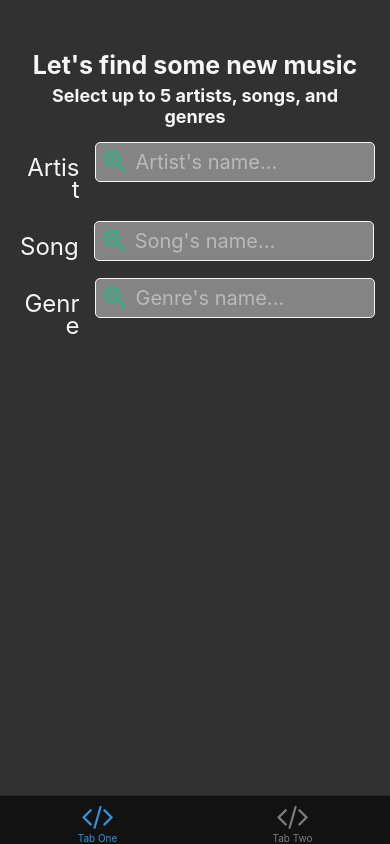
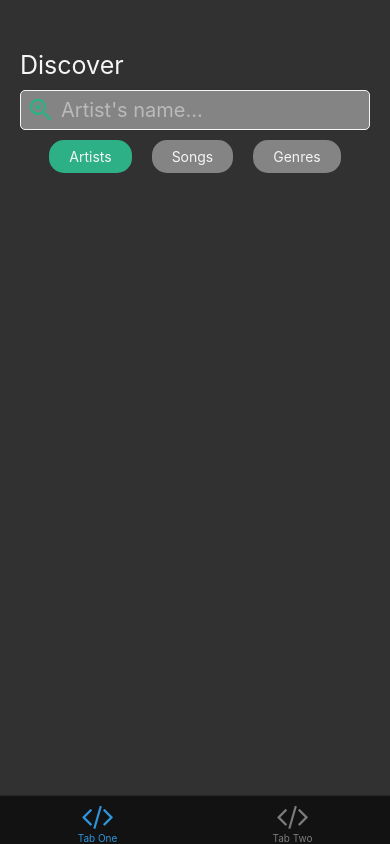
Before and after one commit to rlomeli158/DiscoveryForSpotify, a React Native app: screen /TabOne in a window 390 px wide. Built offline with nearby package versions, Linux system fonts and the light colour scheme; what expo-linking would draw is missing.

Commit message:
Clean up search UI

```diff
--- a/components/SearchField.jsx
+++ b/components/SearchField.jsx
@@ -1,25 +1,22 @@
 import { MaterialIcons } from "@expo/vector-icons";
-import { ScrollView, StyleSheet, TextInput } from "react-native";
+import { Pressable, StyleSheet, TextInput } from "react-native";
 import { Text, View } from "./Themed";
 import CustomColors from "../constants/Colors";
 import { useState } from "react";
 import SearchResult from "./SearchResults";
 
 const token =
-  "BQA4zrVQ0Pq8EdhRFBtiqhI8_4XJAOZvF53_IZGf5MU5xhI0iriCDs8pN4WMC5RMsp3K-DJBFaobVBjgK9s7D8dUHM0Z0VpYRBCi5NJvY9VZ5Quka7hndxxxZV8ZEQnSMVrbtN5FCDE3YA";
+  "BQB-0OjyVLvYxweKf2UkvjwS6z292wwYz3151neexEAfbqRKDPRYz0ShJvh435XWo_zqNDIBPYOw-sdb8EKU_tszBfKIw8M3OXnptSz5zGsZdzVAaee5LP-QmFNQaN8vBBLLqwyjqeAUEg";
 
-export default function SearchField({
-  title,
-  onFocus = () => {},
-  error,
-  ...props
-}) {
+export default function SearchField({ onFocus = () => {}, error }) {
   const [isFocused, setIsFocused] = useState(false);
-  const [artistData, setArtistData] = useState();
+  const [artistData, setArtistData] = useState([]);
+  const [searchFilter, setSearchFilter] = useState("Artists");
+  const [showFilters, setShowFilters] = useState(true);
+
   return (
     <View>
       <View style={styles.input}>
-        <Text style={styles.fieldName}>{title}</Text>
         <View
           style={[
             styles.inputContainer,
@@ -43,9 +40,9 @@ export default function SearchField({
             onChangeText={async (newText) => {
               if (!newText) {
                 setArtistData([]);
+                setShowFilters(true);
               } else {
                 try {
-                  // console.log("hello");
                   let spotifyResponse = await fetch(
                     `https://api.spotify.com/v1/search?q=${newText}&type=${title.toLowerCase()}`,
                     {
@@ -56,8 +53,8 @@ export default function SearchField({
                     }
                   );
                   let responseJson = await spotifyResponse.json();
+                  setShowFilters(false);
                   setArtistData(responseJson.artists.items);
-                  // console.log(responseJson.artists.items);
                 } catch (err) {
                   error = err;
                 }
@@ -71,31 +68,98 @@ export default function SearchField({
               setIsFocused(false);
             }}
             style={styles.fieldDescription}
-            {...props}
+            placeholder={`${searchFilter.slice(0, -1)}'s name...`}
             placeholderTextColor={CustomColors.dark.placeholderColor}
           />
         </View>
       </View>
+      {error ? <Text style={styles.errorText}>{error}</Text> : null}
+      {showFilters ? (
+        <View style={styles.buttonRow}>
+          <Pressable
+            style={[
+              styles.button,
+              {
+                backgroundColor:
+                  searchFilter === "Artists"
+                    ? CustomColors.dark.primaryColor
+                    : CustomColors.dark.formBackground,
+              },
+            ]}
+            onPress={() => {
+              setSearchFilter("Artists");
+            }}
+          >
+            <Text style={styles.text}>Artists</Text>
+          </Pressable>
+          <Pressable
+            style={[
+              styles.button,
+              {
+                backgroundColor:
+                  searchFilter === "Songs"
+                    ? CustomColors.dark.primaryColor
+                    : CustomColors.dark.formBackground,
+              },
+            ]}
+            onPress={() => {
+              setSearchFilter("Songs");
+            }}
+          >
+            <Text style={styles.text}>Songs</Text>
+          </Pressable>
+          <Pressable
+            style={[
+              styles.button,
+              {
+                backgroundColor:
+                  searchFilter === "Genres"
+                    ? CustomColors.dark.primaryColor
+                    : CustomColors.dark.formBackground,
+              },
+            ]}
+            onPress={() => {
+              setSearchFilter("Genres");
+            }}
+          >
+            <Text style={styles.text}>Genres</Text>
+          </Pressable>
+        </View>
+      ) : null}
       {artistData ? <SearchResult artistData={artistData} /> : null}
-      {error ? <Text style={styles.errorText}>{error}</Text> : null}
     </View>
   );
 }
 
 const styles = StyleSheet.create({
+  button: {
+    alignItems: "center",
+    justifyContent: "center",
+    paddingVertical: 8,
+    paddingHorizontal: 20,
+    borderRadius: 15,
+    elevation: 3,
+    backgroundColor: CustomColors.dark.primaryColor,
+    marginHorizontal: 10,
+  },
+  buttonRow: {
+    flexDirection: "row",
+    justifyContent: "center",
+    marginTop: 10,
+  },
   icon: {
     marginRight: 5,
   },
   input: {
     marginTop: 5,
     flexDirection: "row",
+    width: "100%",
   },
   inputContainer: {
     height: 40,
-    width: "80%",
+    width: "100%",
     backgroundColor: CustomColors.dark.formBackground,
     flexDirection: "row",
-    marginHorizontal: 15,
     paddingHorizontal: 5,
     borderWidth: 0.5,
     alignItems: "center",
--- a/components/SearchResults.jsx
+++ b/components/SearchResults.jsx
@@ -7,6 +7,7 @@ const defaultImage =
 
 export default function SearchResult(artistData) {
   return (
+    <View style={{ marginTop: 10 }}>
       <FlatList
         //   data={[
         //     {
@@ -40,6 +41,7 @@ export default function SearchResult(artistData) {
         }}
         keyExtractor={(item) => item.id}
       />
+    </View>
   );
 }
 
--- a/screens/TabOneScreen.tsx
+++ b/screens/TabOneScreen.tsx
@@ -12,15 +12,16 @@ export default function TabOneScreen({
   return (
     <ScrollView style={styles.container}>
       <View>
-        <Text style={styles.title}>Let's find some new music</Text>
+        {/* <Text style={styles.title}>Let's find some new music</Text>
         <Text style={styles.subtitle}>
           Select up to 5 artists, songs, and genres
-        </Text>
+        </Text> */}
+        <Text style={styles.pageHeader}>Discover</Text>
       </View>
       <View>
-        <SearchField title="Artist" placeholder="Artist's name..." error="" />
-        <SearchField title="Song" placeholder="Song's name..." error="" />
-        <SearchField title="Genre" placeholder="Genre's name..." error="" />
+        <SearchField error="" />
+        {/* <SearchField title="Song" placeholder="Song's name..." error="" />
+        <SearchField title="Genre" placeholder="Genre's name..." error="" /> */}
       </View>
     </ScrollView>
   );
@@ -49,4 +50,9 @@ const styles = StyleSheet.create({
     height: 1,
     width: "100%",
   },
+  pageHeader: {
+    fontSize: 25,
+    textAlign: "left",
+    marginBottom: 5,
+  },
 });
```
Lines whose indentation alone changed are shown as unchanged.
